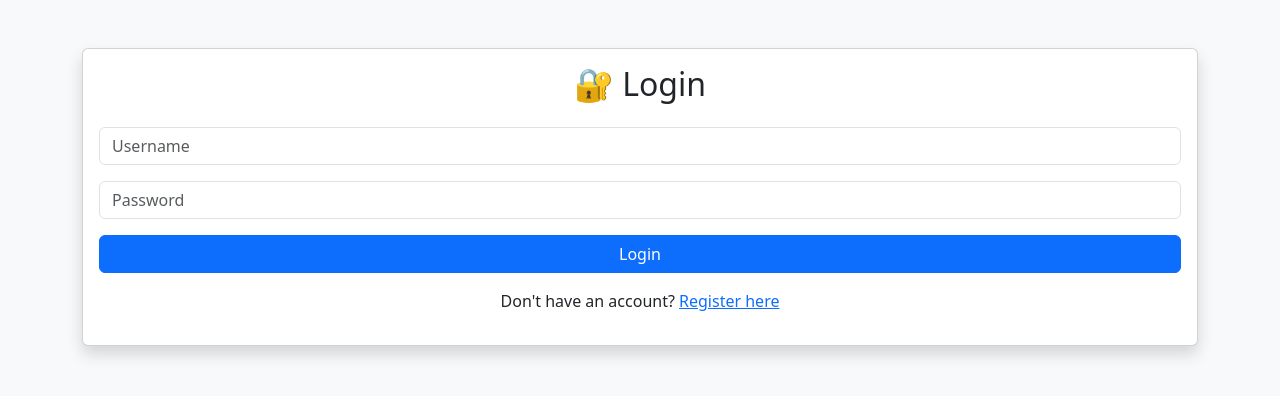
After one commit to barispetek/flask-todo-app, a Flask app: page /login in a window 1280 px wide. The commit adds this page. Shown: the top 396 px of the page. Run offline with Flask 3, Linux system fonts and the light colour scheme.

Commit message:
Add user authentication system: register, login, logout

```diff
--- a/app.py
+++ b/app.py
@@ -1,38 +1,113 @@
-from flask import Flask, render_template, request, redirect, url_for
+from flask import Flask, render_template, request, redirect, url_for, flash
+from flask_login import LoginManager, login_user, login_required, logout_user, UserMixin, current_user
+from werkzeug.security import generate_password_hash, check_password_hash
 import sqlite3
 
 app = Flask(__name__)
+app.secret_key = "secret_key_here"
 
-# Connect to the database
+# Flask-Login setup
+login_manager = LoginManager()
+login_manager.init_app(app)
+login_manager.login_view = "login"
+
+# User class for Flask-Login
+class User(UserMixin):
+    def __init__(self, id_, username, password):
+        self.id = id_
+        self.username = username
+        self.password = password
+
+# User loader for session management
+@login_manager.user_loader
+def load_user(user_id):
+    conn = sqlite3.connect('tasks.db')
+    c = conn.cursor()
+    c.execute("SELECT id, username, password FROM users WHERE id = ?", (user_id,))
+    row = c.fetchone()
+    conn.close()
+    if row:
+        return User(*row)
+    return None
+
+# Connect to database helper
 def get_db_connection():
     conn = sqlite3.connect('tasks.db')
     conn.row_factory = sqlite3.Row
     return conn
 
-# Home route: handles task listing and adding
+# Home (task list)
 @app.route("/", methods=["GET", "POST"])
+@login_required
 def home():
     conn = get_db_connection()
 
     if request.method == "POST":
         task = request.form.get("task")
         if task:
-            conn.execute("INSERT INTO tasks (content) VALUES (?)", (task,))
+            conn.execute("INSERT INTO tasks (content, user_id) VALUES (?, ?)", (task, current_user.id))
             conn.commit()
-        return redirect(url_for('home'))
 
-    tasks = conn.execute("SELECT * FROM tasks").fetchall()
+    tasks = conn.execute("SELECT * FROM tasks WHERE user_id = ?", (current_user.id,)).fetchall()
     conn.close()
     return render_template("index.html", tasks=tasks)
 
-# Delete route: removes a task by ID
+# Delete task
 @app.route("/delete/<int:id>")
+@login_required
 def delete(id):
     conn = get_db_connection()
-    conn.execute("DELETE FROM tasks WHERE id = ?", (id,))
+    conn.execute("DELETE FROM tasks WHERE id = ? AND user_id = ?", (id, current_user.id))
     conn.commit()
     conn.close()
     return redirect(url_for('home'))
 
+# Register
+@app.route("/register", methods=["GET", "POST"])
+def register():
+    if request.method == "POST":
+        username = request.form["username"]
+        password = request.form["password"]
+        hashed_password = generate_password_hash(password)
+
+        conn = get_db_connection()
+        try:
+            conn.execute("INSERT INTO users (username, password) VALUES (?, ?)", (username, hashed_password))
+            conn.commit()
+            flash("Registration successful. You can now log in.")
+            return redirect(url_for("login"))
+        except sqlite3.IntegrityError:
+            flash("Username already exists. Try a different one.")
+        finally:
+            conn.close()
+    return render_template("register.html")
+
+# Login
+@app.route("/login", methods=["GET", "POST"])
+def login():
+    if request.method == "POST":
+        username = request.form["username"]
+        password = request.form["password"]
+
+        conn = get_db_connection()
+        user = conn.execute("SELECT * FROM users WHERE username = ?", (username,)).fetchone()
+        conn.close()
+
+        if user and check_password_hash(user["password"], password):
+            user_obj = User(user["id"], user["username"], user["password"])
+            login_user(user_obj)
+            return redirect(url_for("home"))
+        else:
+            flash("Invalid username or password.")
+
+    return render_template("login.html")
+
+# Logout
+@app.route("/logout")
+@login_required
+def logout():
+    logout_user()
+    return redirect(url_for("login"))
+
 if __name__ == "__main__":
     app.run(debug=True)
--- /dev/null
+++ b/templates/login.html
@@ -0,0 +1,34 @@
+<!DOCTYPE html>
+<html lang="en">
+<head>
+    <meta charset="UTF-8">
+    <title>Login</title>
+    <link href="https://cdn.jsdelivr.net/npm/bootstrap@5.3.3/dist/css/bootstrap.min.css" rel="stylesheet">
+</head>
+<body class="bg-light">
+    <div class="container mt-5">
+        <div class="card shadow">
+            <div class="card-body">
+                <h2 class="text-center mb-4">🔐 Login</h2>
+                {% with messages = get_flashed_messages() %}
+                    {% if messages %}
+                        <div class="alert alert-warning">{{ messages[0] }}</div>
+                    {% endif %}
+                {% endwith %}
+                <form method="POST">
+                    <div class="mb-3">
+                        <input type="text" name="username" class="form-control" placeholder="Username" required>
+                    </div>
+                    <div class="mb-3">
+                        <input type="password" name="password" class="form-control" placeholder="Password" required>
+                    </div>
+                    <button type="submit" class="btn btn-primary w-100">Login</button>
+                </form>
+                <p class="mt-3 text-center">
+                    Don't have an account? <a href="{{ url_for('register') }}">Register here</a>
+                </p>
+            </div>
+        </div>
+    </div>
+</body>
+</html>
```
Also changed, not shown: init_db.py (+13 -1 lines), templates/index.html (+7 -1 lines), templates/register.html (added, +34 -0 lines).
